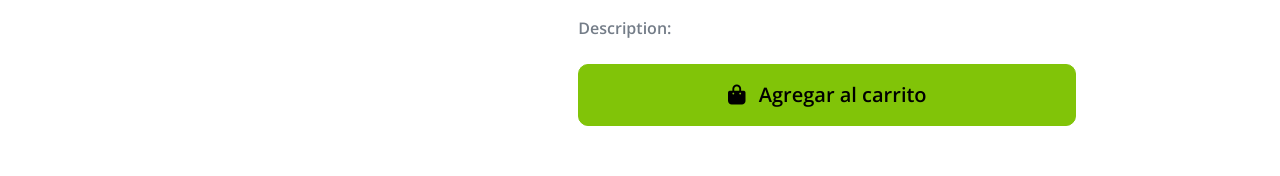
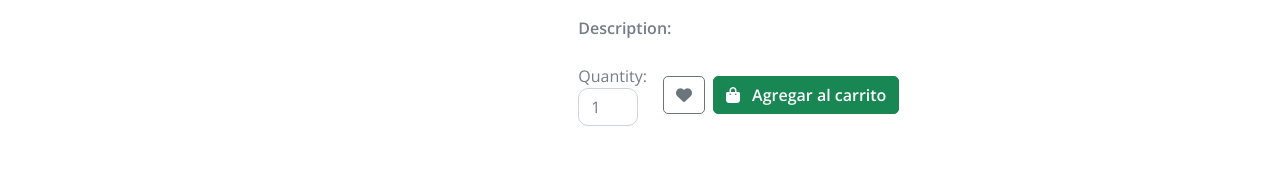
Before and after one commit to LlanesCarlos/mvm_public, an Angular app: page /product/1 in a window 1280 px wide. Shown: the part 288-464 px from the top of the page. Built offline with nearby package versions, Linux system fonts and the light colour scheme; no server answers.

Commit message:
ajustes visuales para detalle de producto

```diff
--- a/src/app/pages/product-detail/product-detail.component.css
+++ b/src/app/pages/product-detail/product-detail.component.css
@@ -51,3 +51,63 @@
     padding: 15px;
     font-size: 20px;
 }
+.button-group .quantity .form-label {
+    margin-bottom: 0;
+}
+
+.button-group .quantity input {
+    height: calc(1.5em + 0.75rem + 2px);
+    padding: 0.375rem 0.75rem;
+    font-size: 1rem;
+    font-weight: 400;
+    line-height: 1.5;
+    color: #495057;
+    background-color: #fff;
+    background-clip: padding-box;
+    border: 1px solid #ced4da;
+    border-radius: 0.25rem;
+    transition: border-color 0.15s ease-in-out, box-shadow 0.15s ease-in-out;
+}
+
+.favorite button {
+    font-size: 18px;
+    padding: 10px 20px;
+    border-radius: 8px;
+}
+
+.add-to-cart button {
+    font-size: 18px;
+    padding: 10px 20px;
+    border-radius: 8px;
+}
+
+.btn-outline-secondary {
+    color: #6c757d;
+    background-color: #ffffff;
+    border-color: #6c757d;
+}
+
+.btn-outline-secondary:hover {
+    color: #ffffff;
+    background-color: #6c757d;
+    border-color: #6c757d;
+}
+.d-flex {
+    display: flex;
+}
+
+.align-items-center {
+    align-items: center;
+}
+
+.me-2 {
+    margin-right: 8px;
+}
+
+.btn {
+    border-radius: 5px;
+}
+
+input.form-control {
+    width: 60px;
+}
--- a/src/app/pages/product-detail/product-detail.component.html
+++ b/src/app/pages/product-detail/product-detail.component.html
@@ -16,17 +16,29 @@
             <h2>{{ product?.title }}</h2>
             <div class="price mt-3">
                 <p class="discounted-price"><span>{{ product?.price }} $</span></p>
-                    <!-- Puedes agregar precio original si lo tienes -->
-                    <!-- <p class="list-price"><span>{{ product?.originalPrice }} $</span></p> -->
             </div>
             <p class="mt-3"><strong>Category:</strong> {{ categoryName }}</p>
             <p><strong>Description:</strong> {{ product?.description }}</p>
-                <div class="add-to-cart mt-4">
-                    <button class="btn btn-primary w-100" (click)="addToCart(product)">
+
+            <!-- Contenedor de los botones en fila -->
+            <div class="d-flex align-items-center mt-4">
+                <div class="me-2">
+                    <label for="quantity" class="me-2">Quantity:</label>
+                    <input type="number" id="quantity" [(ngModel)]="quantity" class="form-control" min="1" value="1">
+                </div>
+            <!-- Pasando un argumento a toggleFavorite -->
+        <button class="btn btn-outline-secondary me-2" (click)="toggleFavorite(product)">
+            <i class="fas" [ngClass]="{'fa-heart': isFavorite, 'far fa-heart': !isFavorite}"></i>
+        </button>
+
+            <!-- Pasando solo el producto a addToCart -->
+            <button class="btn btn-success" (click)="addToCart(product, quantity)">
                 <i class="fa fa-shopping-bag me-2"></i> Agregar al carrito
             </button>
             </div>
+
         </div>
+
         </div>
     </div>
 </div>
--- a/src/app/pages/product-detail/product-detail.component.ts
+++ b/src/app/pages/product-detail/product-detail.component.ts
@@ -13,6 +13,8 @@ import { Product } from 'src/app/models/product.model';
 export class ProductDetailComponent implements OnInit {
   product: any | undefined;
   categoryName: string | undefined;
+  quantity: number = 1;
+  isFavorite: boolean = false;
 
   constructor(
     private route: ActivatedRoute,
@@ -49,9 +51,10 @@ export class ProductDetailComponent implements OnInit {
     );
   }
 
-  addToCart(product: Product | undefined) {
+  addToCart(product: Product, quantity: number) {
     if (product) {
-      this.cartService.addToCart(product);
+      const item = { ...product, quantity: this.quantity };
+      this.cartService.addToCart(item);
     }
   }
 
@@ -62,5 +65,17 @@ export class ProductDetailComponent implements OnInit {
     }
   }
 
+  toggleFavorite(product: Product | undefined) {
+    if (product) {
+      this.isFavorite = !this.isFavorite;
+      if (this.isFavorite) {
+        // Lógica para agregar a favoritos
+        console.log(`${product.title} added to favorites`);
+      } else {
+        // Lógica para remover de favoritos
+        console.log(`${product.title} removed from favorites`);
+      }
+    }
+  }
 
 }
```
Lines whose indentation alone changed are shown as unchanged.
